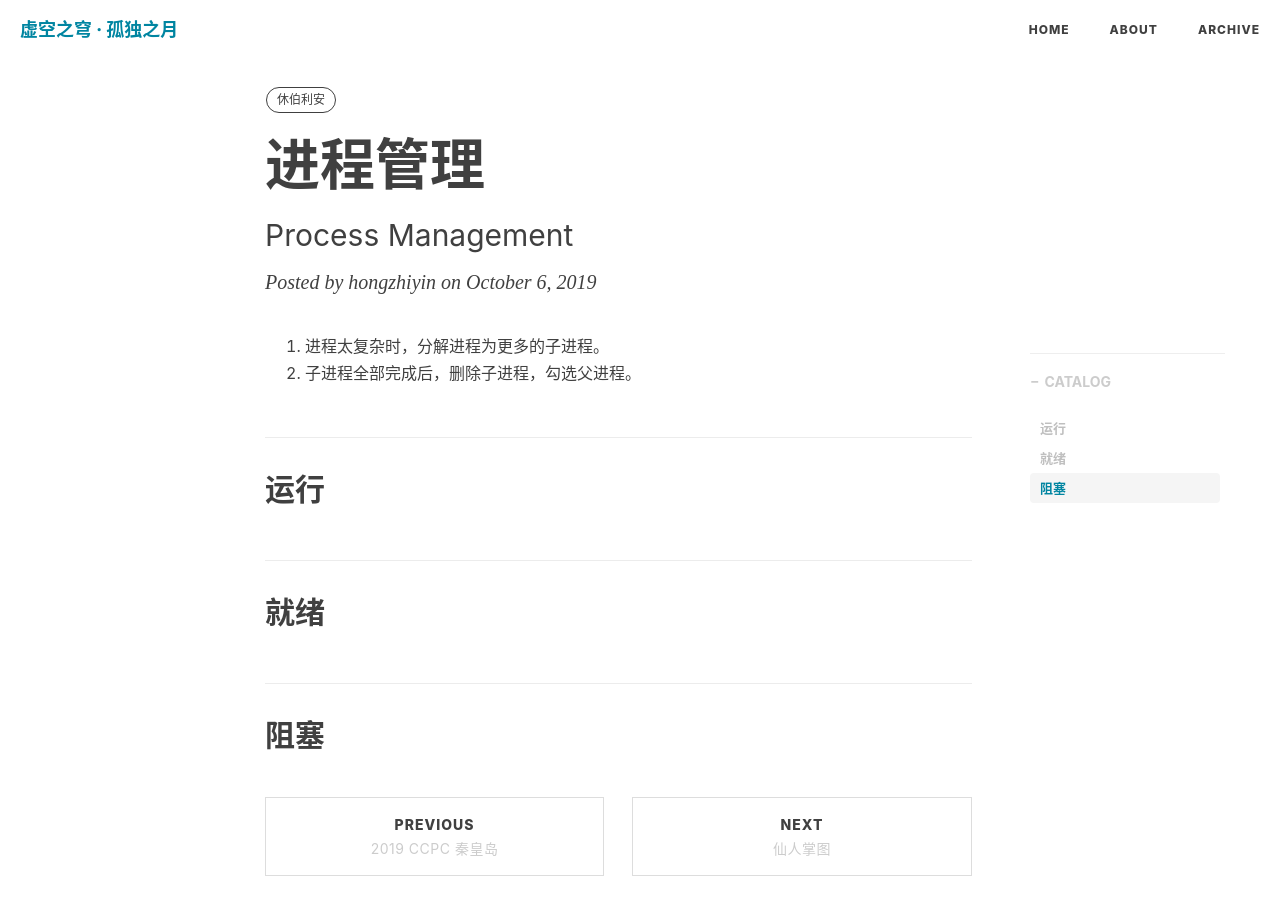
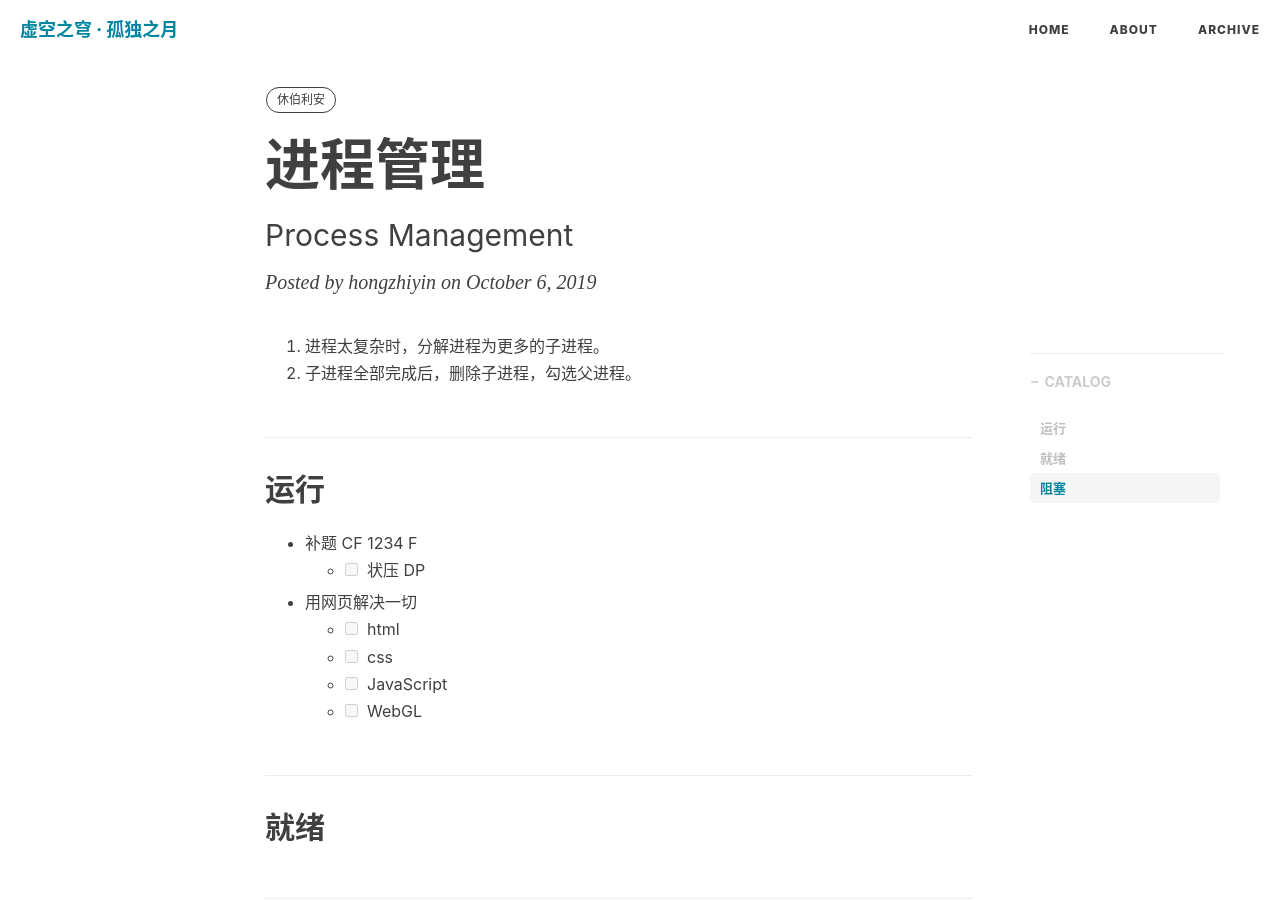
Before and after one commit to hongzhiyin/hongzhiyin.github.io, a Jekyll site: the page built from _posts/Hyperion/2019-10-06-process-management.md, in a window 1280 px wide and 900 px high. Built offline with Jekyll 4.4.1, drawn with Linux system fonts in a browser that asks for light colours; nearby versions of some CDN libraries; comment, search, counter and statistics services are not loaded.

Commit message:
Update 2019-10-06-process-management.md

```diff
--- a/_posts/Hyperion/2019-10-06-process-management.md
+++ b/_posts/Hyperion/2019-10-06-process-management.md
@@ -14,8 +14,14 @@ tags:
 
 ## 运行
 
+- 补题 CF 1234 F
+  - [ ] &nbsp; 状压 DP
 
-
+- 用网页解决一切
+  - [ ] &nbsp; html
+  - [ ] &nbsp; css
+  - [ ] &nbsp; JavaScript
+  - [ ] &nbsp; WebGL
 
 
 ## 就绪
```
